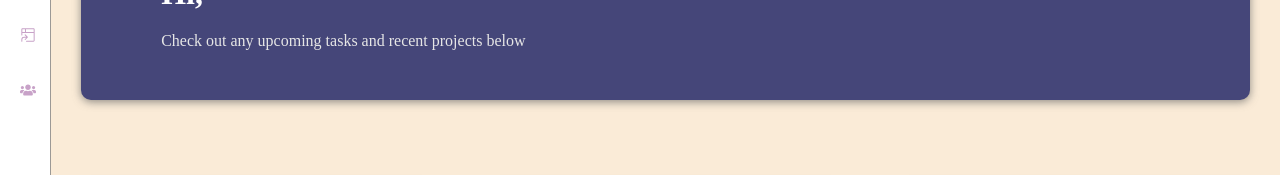
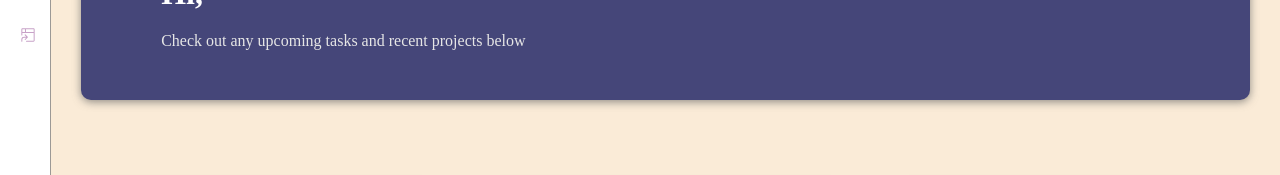
Before and after one commit to MehmetTalhaAyar/MahirSoft, a React (Vite) app in the folder Mark1/frontend/: page /home in a window 1280 px wide. Shown: the part 217-392 px from the top of the page. Built offline with nearby package versions, Linux system fonts and the light colour scheme; sample sign-in values are in the browser's storage.

Commit message:
şirketi olmayan kullanıcılara yönelik özellikler eklendi.

```diff
--- a/Mark1/frontend/src/pages/HomePage/sidebar.jsx
+++ b/Mark1/frontend/src/pages/HomePage/sidebar.jsx
@@ -9,9 +9,11 @@ import { RiTaskLine } from "react-icons/ri";
 import { GoProjectSymlink } from "react-icons/go";
 import { FaRegCalendarAlt, FaUsers } from "react-icons/fa";
 import { LiaEllipsisHSolid } from "react-icons/lia";
+import { useAuthState } from "../../state/context";
 
 function SideBar() {
   const [isSideBarOpen, setisSideBarOpen] = useState(false);
+  const authState = useAuthState();
 
   const openSidebar = () => {
     setisSideBarOpen(!isSideBarOpen);
@@ -32,7 +34,7 @@ function SideBar() {
           name="Projects"
         />
 
-        <SideBarItem toWhere={"company"} icon={<FaUsers />} name="Company" />
+        {authState.company && <SideBarItem toWhere={"company"} icon={<FaUsers />} name="Company" />}
       </div>
       <hr className="hr2"></hr>
       <SideBarItem toWhere={"#"} icon={<LiaEllipsisHSolid />} name="Others" />
```
